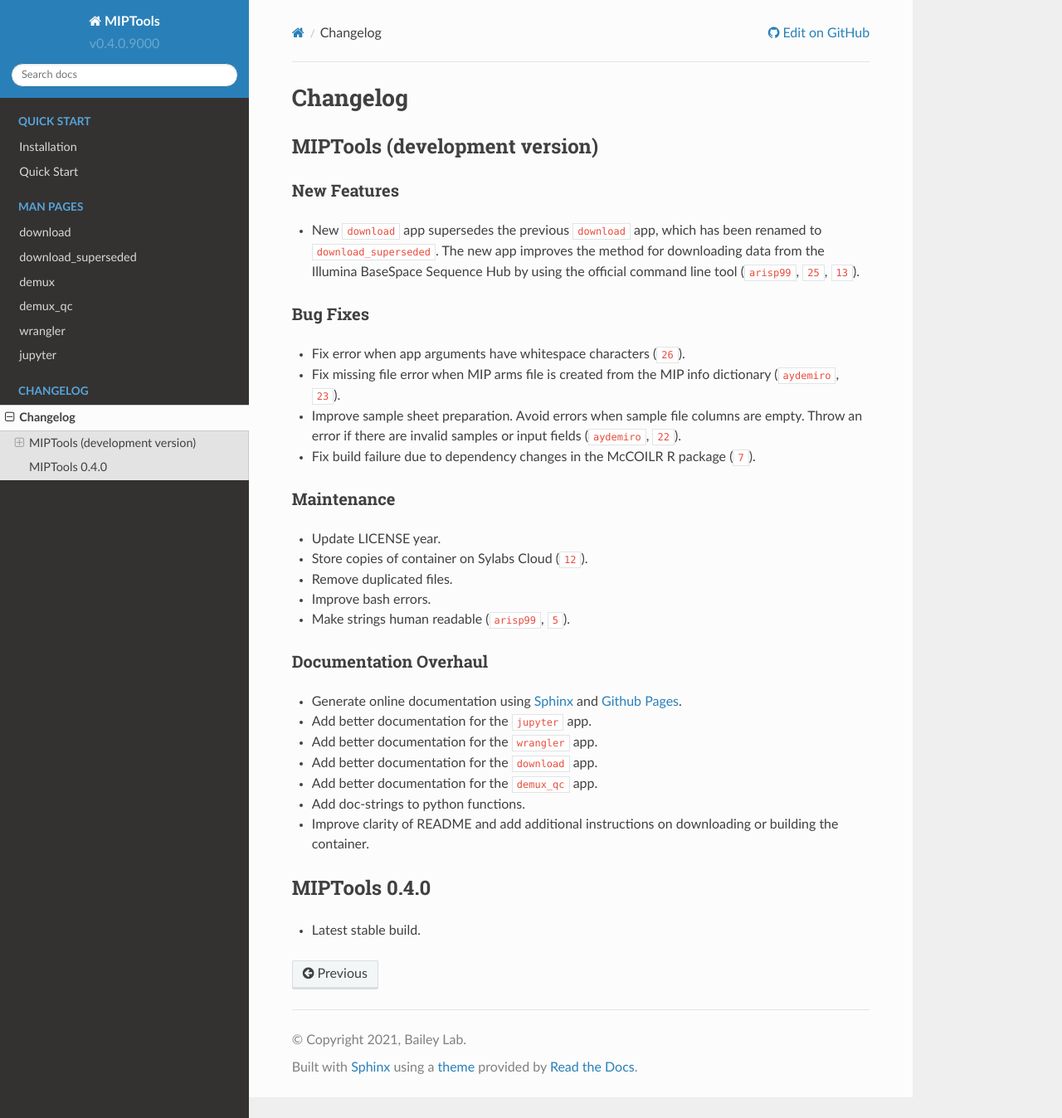
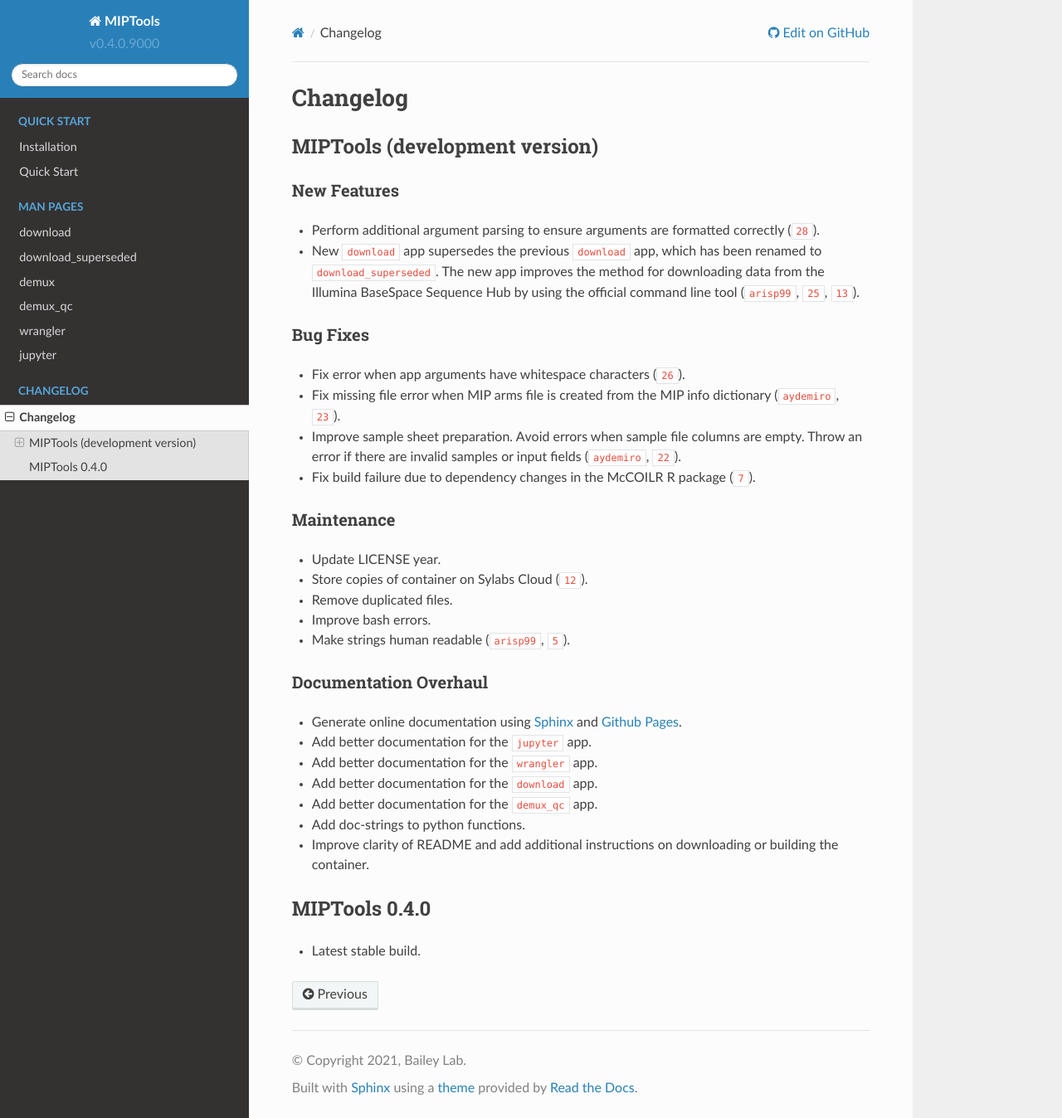
Before and after one commit to bailey-lab/MIPTools, a Sphinx documentation site: the page built from docs/CHANGELOG.rst, in a window 1280 px wide and 1348 px high. Shown: the whole window at 83% size. Built offline with Sphinx 7.4.7 and the Read the Docs theme 2.0.0, drawn with Linux system fonts in a browser that asks for light colours; cross-references to code outside the pages are shown as plain code.

Commit message:
Check that arguments are formatted correctly
Fixes #28.

```diff
--- a/docs/CHANGELOG.rst
+++ b/docs/CHANGELOG.rst
@@ -8,6 +8,8 @@ MIPTools (development version)
 New Features
 ------------
 
+-  Perform additional argument parsing to ensure arguments are formatted
+   correctly (:github:issue:`28`).
 -  New ``download`` app supersedes the previous ``download`` app, which has
    been renamed to ``download_superseded``. The new app improves the method for
    downloading data from the Illumina BaseSpace Sequence Hub by using the
```
Also changed, not shown: 1 other file.
